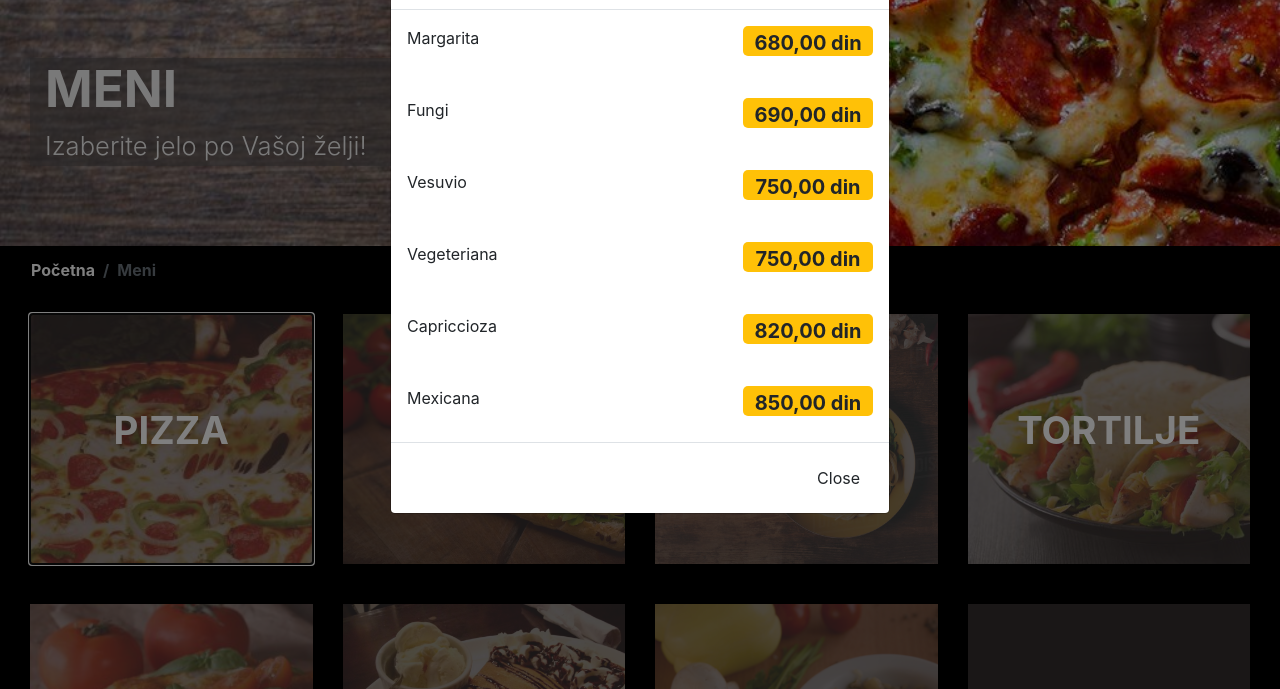
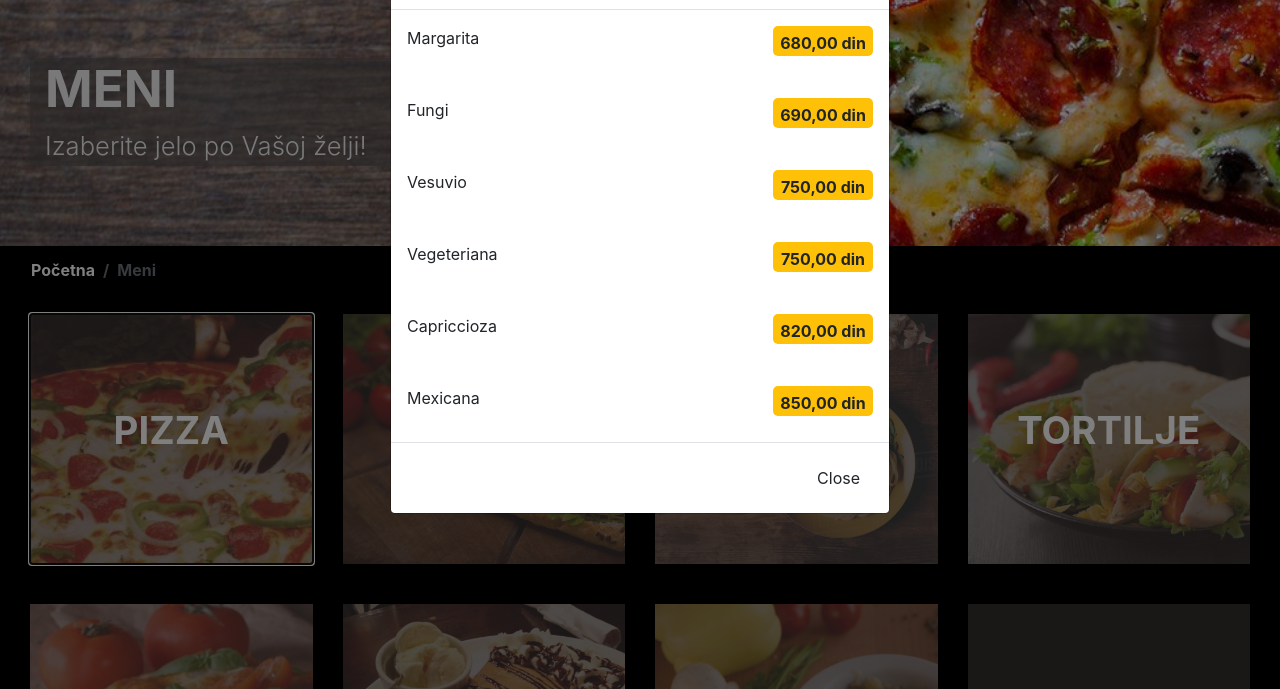
Before and after one commit to KatarinaICT/CaffeBarRoma, a plain HTML site: page meni.html in a window 1280 px wide. Both pictures are taken after a click on the button "PIZZA". Shown: the part 88-777 px from the top of the page. Drawn offline with nearby package versions, Linux system fonts and the light colour scheme.

Commit message:
Add files via upload

```diff
--- a/css/style.css
+++ b/css/style.css
@@ -235,7 +235,7 @@
 }
 .cena{
     float: right;
-    width:130px;
+    width:100px;
     height: 30px;
     background-color: #ffc107;
     display: flex;
@@ -246,7 +246,7 @@
 }
 .cena p{
     text-align: center;
-    font-size: 20px ;
+    font-size: 16px ;
     margin-top: 20px;
 }
 .close{
```
